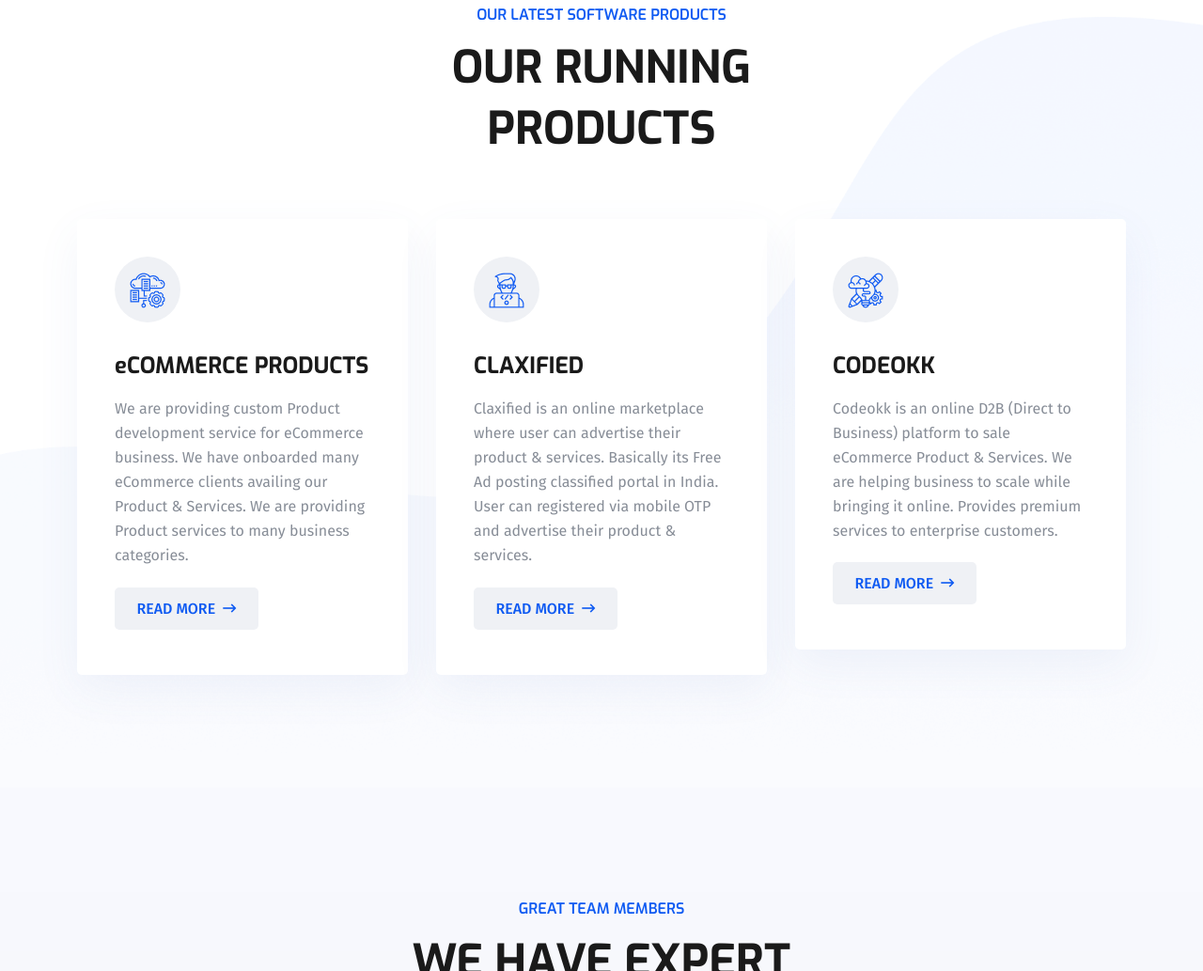
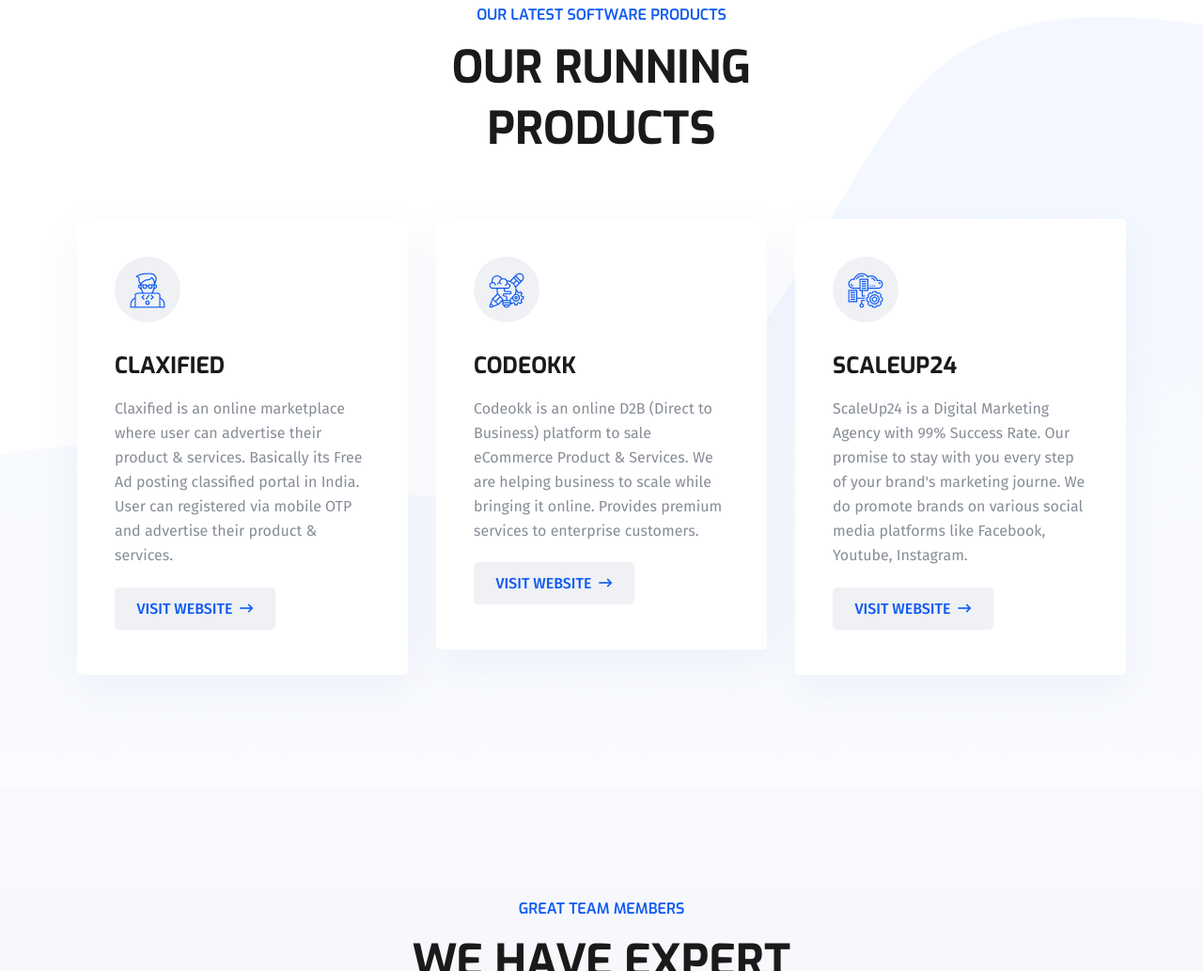
Before and after one commit to ram0436/Alphazed, a plain HTML site: page index.html in a window 1280 px wide. Shown: the part 1394-2427 px from the top of the page at 94% size. Drawn offline with Linux system fonts and the light colour scheme.

Commit message:
modified

```diff
--- a/index.html
+++ b/index.html
@@ -524,25 +524,16 @@
                 <div class="col-md-6 col-lg-4">
                     <div class="service-style1">
                         <div class="service-bg" data-bg-src="assets/img/bg/sr-box-bg-1.jpg"></div>
-                        <div class="service-icon"><img src="assets/img/icon/sr-icon-1-1.png" alt="Features"></div>
-                        <h3 class="service-title h5"><a>eCOMMERCE PRODUCTS</a></h3>
-                        <p class="service-text">We are providing custom Product development service for eCommerce
-                            business. We have onboarded many eCommerce clients availing our Product & Services. We are
-                            providing Product services to many business categories. </p>
-                        <a class="vs-btn style3">Read More<i class="far fa-long-arrow-right"></i></a>
-                    </div>
-                </div>
-                <div class="col-md-6 col-lg-4">
-                    <div class="service-style1">
-                        <div class="service-bg" data-bg-src="assets/img/bg/sr-box-bg-1.jpg"></div>
                         <div class="service-icon"><img src="assets/img/icon/sr-icon-1-2.png" alt="Features"></div>
                         <h3 class="service-title h5"><a href=" https://www.claxified.com/#/" target="_blank">CLAXIFIED</a></h3>
                         <p class="service-text"> Claxified is an online marketplace where user can advertise their
                             product & services. Basically its Free Ad posting classified portal in India. User can
                             registered via mobile OTP and advertise their product & services.</p>
-                        <a class="vs-btn style3">Read More<i class="far fa-long-arrow-right"></i></a>
+                        <a class="vs-btn style3" href=" https://www.claxified.com/#/" target="_blank">Visit Website<i class="far fa-long-arrow-right"></i></a>
                     </div>
                 </div>
+
+
                 <div class="col-md-6 col-lg-4">
                     <div class="service-style1">
                         <div class="service-bg" data-bg-src="assets/img/bg/sr-box-bg-1.jpg"></div>
@@ -551,9 +542,20 @@
                         <p class="service-text">Codeokk is an online D2B (Direct to Business) platform to sale eCommerce
                             Product & Services. We are helping business to scale while bringing it online. Provides
                             premium services to enterprise customers.</p>
-                        <a class="vs-btn style3">Read More<i class="far fa-long-arrow-right"></i></a>
+                            <a class="vs-btn style3" href="https://www.codeokk.com/#/" target="_blank">Visit Website<i class="far fa-long-arrow-right"></i></a>
                     </div>
                 </div>
+
+                <div class="col-md-6 col-lg-4">
+                    <div class="service-style1">
+                        <div class="service-bg" data-bg-src="assets/img/bg/sr-box-bg-1.jpg"></div>
+                        <div class="service-icon"><img src="assets/img/icon/sr-icon-1-1.png" alt="Features"></div>
+                        <h3 class="service-title h5"><a href="https://www.scaleup24.com/#/" target="_blank">SCALEUP24</a></h3>
+                        <p class="service-text">ScaleUp24 is a Digital Marketing Agency with 99% Success Rate. Our promise to stay with you every step of your brand's marketing journe. We do promote brands on various social media platforms like Facebook, Youtube, Instagram. </p>
+                        <a class="vs-btn style3" href="https://www.scaleup24.com/#/" target="_blank">Visit Website<i class="far fa-long-arrow-right"></i></a>
+                    </div>
+                </div>
+
                 <!-- <div class="col-md-6 col-lg-4">
                     <div class="service-style1">
                         <div class="service-bg" data-bg-src="assets/img/bg/sr-box-bg-1.jpg"></div>
@@ -589,8 +591,8 @@
                 </div> -->
             </div>
         </div>
-    </section>
-    <!--==============================
+
+    </section>    <!--==============================
     Counter Area
     ==============================-->
 
```
